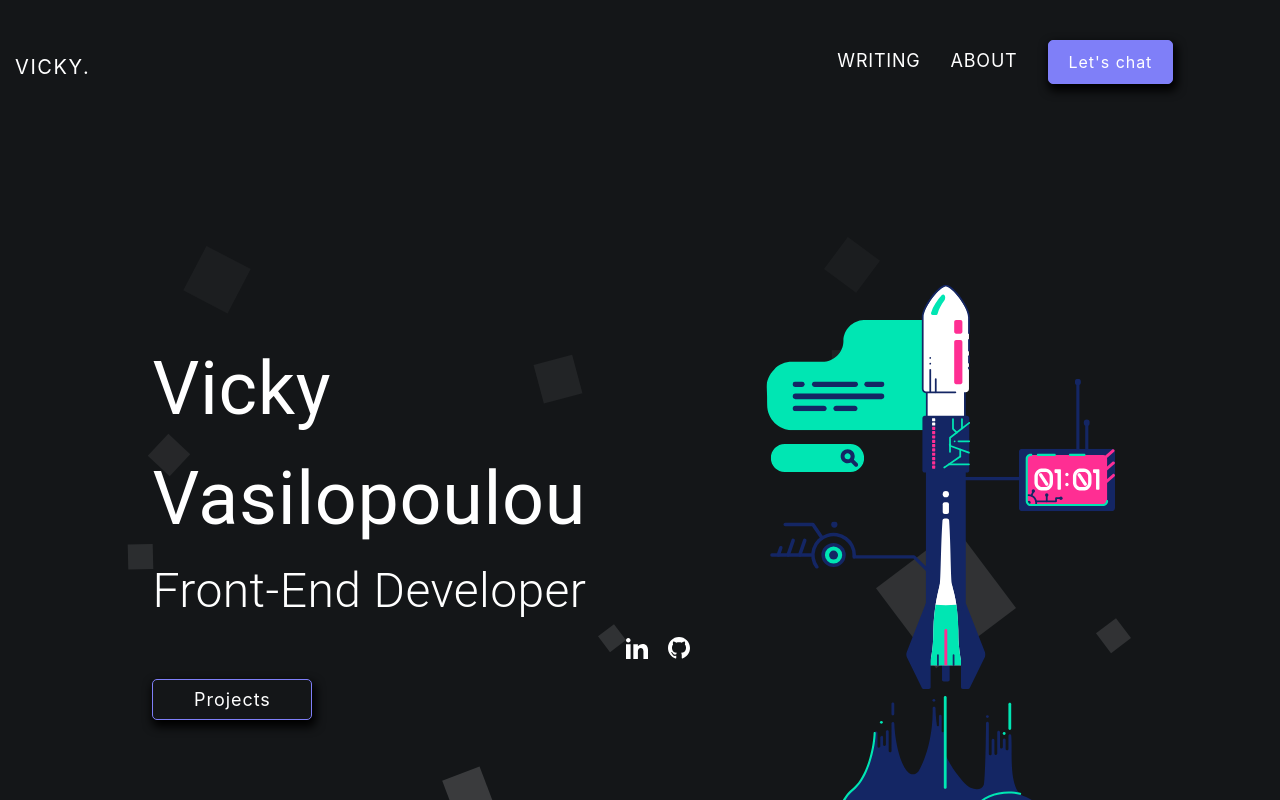
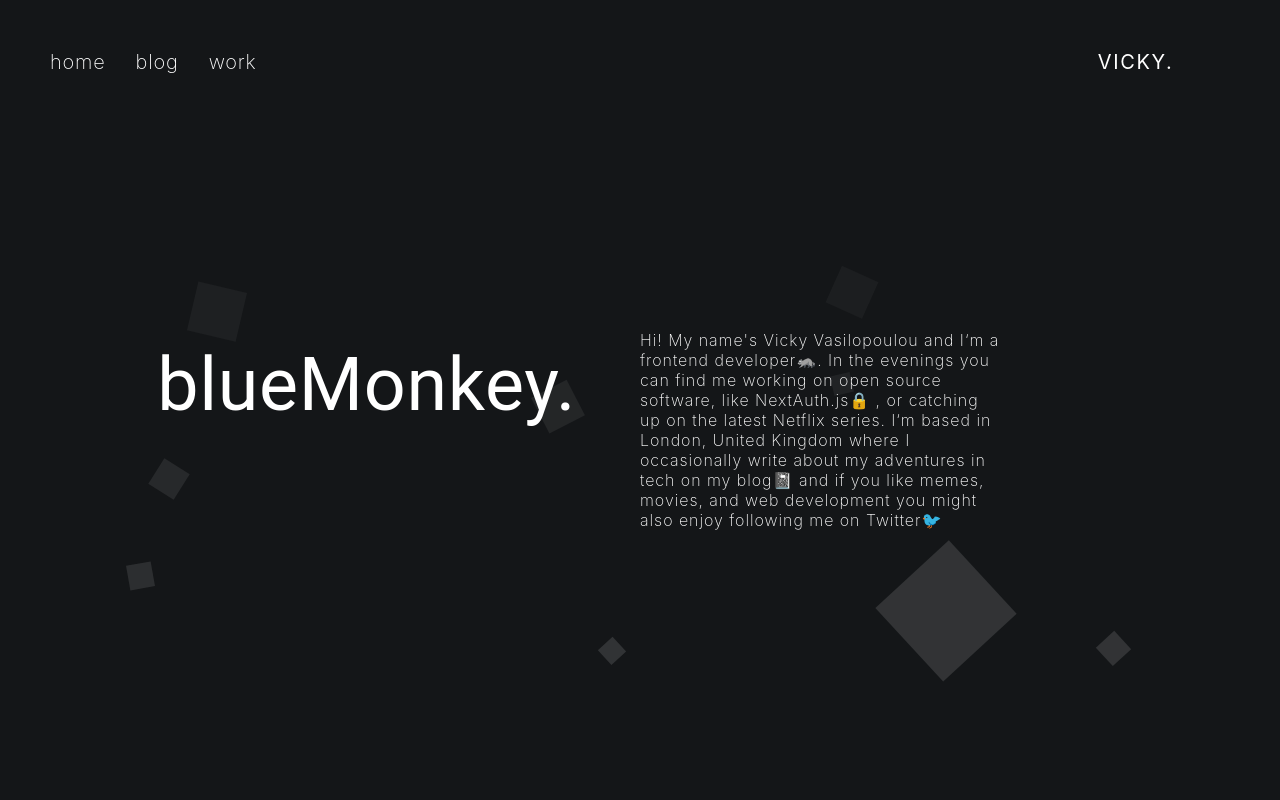
Before and after one commit to Viki-Robles/myblog, a Next.js app: page / in a window 1280 px wide. Shown: the top 800 px of the page. Built offline with nearby package versions, Linux system fonts and the light colour scheme.

Commit message:
feat: remove image on introduction and add new text with occupation

```diff
--- a/components/HomePage/HomePage.tsx
+++ b/components/HomePage/HomePage.tsx
@@ -9,7 +9,6 @@ export const HomePage = (): JSX.Element => {
     <Grid>
       <Introduction />
       <Projects projects={projectsData} />
-      <About />
     </Grid>
   );
 };
--- a/components/Introduction/Introduction.tsx
+++ b/components/Introduction/Introduction.tsx
@@ -11,47 +11,25 @@ const useStyles = makeStyles((theme) => ({
     color: '#FFFF',
     [theme.breakpoints.up('md')]: {
       fontSize: '4.6em',
-      textAlign: 'left',
+      textAlign: 'right',
     },
     [theme.breakpoints.down('md')]: {
       fontSize: '4.3em',
-      textAlign: 'left',
+      textAlign: 'right',
     },
     [theme.breakpoints.down('sm')]: {
       fontSize: '2.4rem',
       textAlign: 'center',
     },
   },
-  title: {
+
+  name: {
+    paddingTop: '20%',
+    paddingBottom: '35%',
+  },
+  description: {
     color: '#FFFF',
-    marginBottom: '10px',
-    fontWeight: 300,
-    [theme.breakpoints.up('md')]: {
-      fontSize: '3em',
-      textAlign: 'left',
-    },
-    [theme.breakpoints.down('md')]: {
-      fontSize: '3em',
-      textAlign: 'left',
-    },
-    [theme.breakpoints.down('sm')]: {
-      fontSize: '25px',
-      textAlign: 'center',
-    },
-  },
-
-  socialMedia: {
-    color: '#FFFF',
-  },
-  name: {
-    marginBottom: '25%',
-    [theme.breakpoints.up('md')]: {
-      marginTop: '250px',
-      margin: '0 50px',
-    },
-    [theme.breakpoints.down('md')]: {
-      marginTop: '250px',
-    },
+    fontWeight: 200,
   },
   button: {
     borderRadius: '5px',
@@ -73,24 +51,18 @@ const useStyles = makeStyles((theme) => ({
       margin: 0,
     },
   },
-  image: {
-    position: 'absolute',
-    [theme.breakpoints.down('sm')]: {
-      opacity: '0.4',
-    },
-  },
   item: {
-    [theme.breakpoints.down('sm')]: {
-      margin: '0 auto',
-      position: 'absolute',
-      left: 0,
-      right: 0,
-      zIndex: 8,
-      marginTop: '50px',
-    },
-    [theme.breakpoints.up('md')]: {
-      paddingLeft: '8%',
-    },
+    // [theme.breakpoints.down('sm')]: {
+    //   margin: '0 auto',
+    //   position: 'absolute',
+    //   left: 0,
+    //   right: 0,
+    //   zIndex: 8,
+    //   marginTop: '50px',
+    // },
+    // [theme.breakpoints.up('md')]: {
+    //   paddingLeft: '8%',
+    // },
   },
 }));
 
@@ -98,23 +70,18 @@ export const Introduction = (): JSX.Element => {
   const classes = useStyles();
 
   return (
-    <Grid container className={classes.name} md={12} xl={12}>
+    <Grid container className={classes.name} md={12} xl={12} spacing={8}>
       <Grid item md={6} xl={6} className={classes.item}>
         <motion.div initial={{ x: 250 }} animate={{ x: 0 }} transition={{ duration: 1, type: 'spring' }}>
-          <Typography className={classes.occupation}>Vicky Vasilopoulou</Typography>
+          <Typography className={classes.occupation}>blueMonkey.</Typography>
         </motion.div>
-        <motion.div initial={{ x: -250 }} animate={{ x: 0 }} transition={{ duration: 1, type: 'spring' }}>
-          <Typography className={classes.title}>Front-End Developer</Typography>
-          <SocialMedia />
-          <Box className={classes.button}>
-            <Link href="/#projects">Projects</Link>
-          </Box>
-        </motion.div>
+        <motion.div initial={{ x: -250 }} animate={{ x: 0 }} transition={{ duration: 1, type: 'spring' }}></motion.div>
       </Grid>
-      <Grid item md={6} xl={6}>
-        <motion.div initial={{ y: 0 }} animate={{ y: -100 }} transition={{ duration: 2, type: 'spring' }}>
-          <Image src="/cyborg-131.svg" width={500} height={700} className={classes.image} loading="eager" />
-        </motion.div>
+      <Grid item md={4} xl={5} className={classes.description}>
+        Hi! My name's Vicky Vasilopoulou and I‘m a frontend developer🦝. In the evenings you can find me working on open
+        source software, like NextAuth.js🔒 , or catching up on the latest Netflix series. I‘m based in London, United
+        Kingdom where I occasionally write about my adventures in tech on my blog📓 and if you like memes, movies, and
+        web development you might also enjoy following me on Twitter🐦
       </Grid>
     </Grid>
   );
--- a/components/NavBar/NavBar.tsx
+++ b/components/NavBar/NavBar.tsx
@@ -8,9 +8,9 @@ const useStyles = makeStyles((theme) => ({
   link: {
     paddingRight: '30px',
     color: '#FFFF',
-    fontSize: '18px',
+    fontSize: '20px',
     letterSpacing: '0.05rem',
-    fontWeight: 400,
+    fontWeight: 200,
     '&:hover': {
       color: '#7F7FF8',
     },
@@ -22,6 +22,7 @@ const useStyles = makeStyles((theme) => ({
     color: 'white',
     fontSize: '20px',
     letterSpacing: '0.1rem',
+    justifyContent: 'flex-end',
     [theme.breakpoints.down('sm')]: {
       margin: '0 auto',
       marginBottom: '15px',
@@ -42,22 +43,18 @@ const useStyles = makeStyles((theme) => ({
     },
   },
   linkContainer: {
+    paddingLeft: '50px',
     [theme.breakpoints.down('sm')]: {
       justifyContent: 'center',
       margin: '0 auto',
       alignItems: 'center',
     },
     [theme.breakpoints.up('md')]: {
-      justifyContent: 'flex-end',
+      justifyContent: 'flex-start',
     },
   },
   logoText: {
     alignSelf: 'center',
-    marginLeft: '15px',
-  },
-  logoImage: {
-    marginLeft: '10px',
-    marginRight: '10px',
   },
   contactButton: {
     borderRadius: '5px',
@@ -81,20 +78,20 @@ export const NavBar = (): JSX.Element => {
   return (
     <Fragment>
       <Grid container className={classes.navBar}>
+        <Grid container md={6} direction="row" justify="flex-end" className={classes.linkContainer}>
+          <Box className={classes.link}>
+            <Link href="/">home</Link>
+          </Box>
+          <Box className={classes.link}>
+            <Link href="/writing">blog</Link>
+          </Box>
+          <Box className={classes.link}>
+            <Link href="/#projects">work</Link>
+          </Box>
+        </Grid>
         <Grid container md={5} className={classes.logo}>
           <Box className={classes.logoText}>
             <Link href="/">VICKY.</Link>
-          </Box>
-        </Grid>
-        <Grid container md={6} direction="row" justify="flex-end" className={classes.linkContainer}>
-          <Box className={classes.link}>
-            <Link href="/writing">WRITING</Link>
-          </Box>
-          <Box className={classes.link}>
-            <Link href="/#about">ABOUT</Link>
-          </Box>
-          <Box className={classes.contactButton}>
-            <Link href="vasiliki.robles@gmail.com">Let's chat</Link>
           </Box>
         </Grid>
       </Grid>
```
